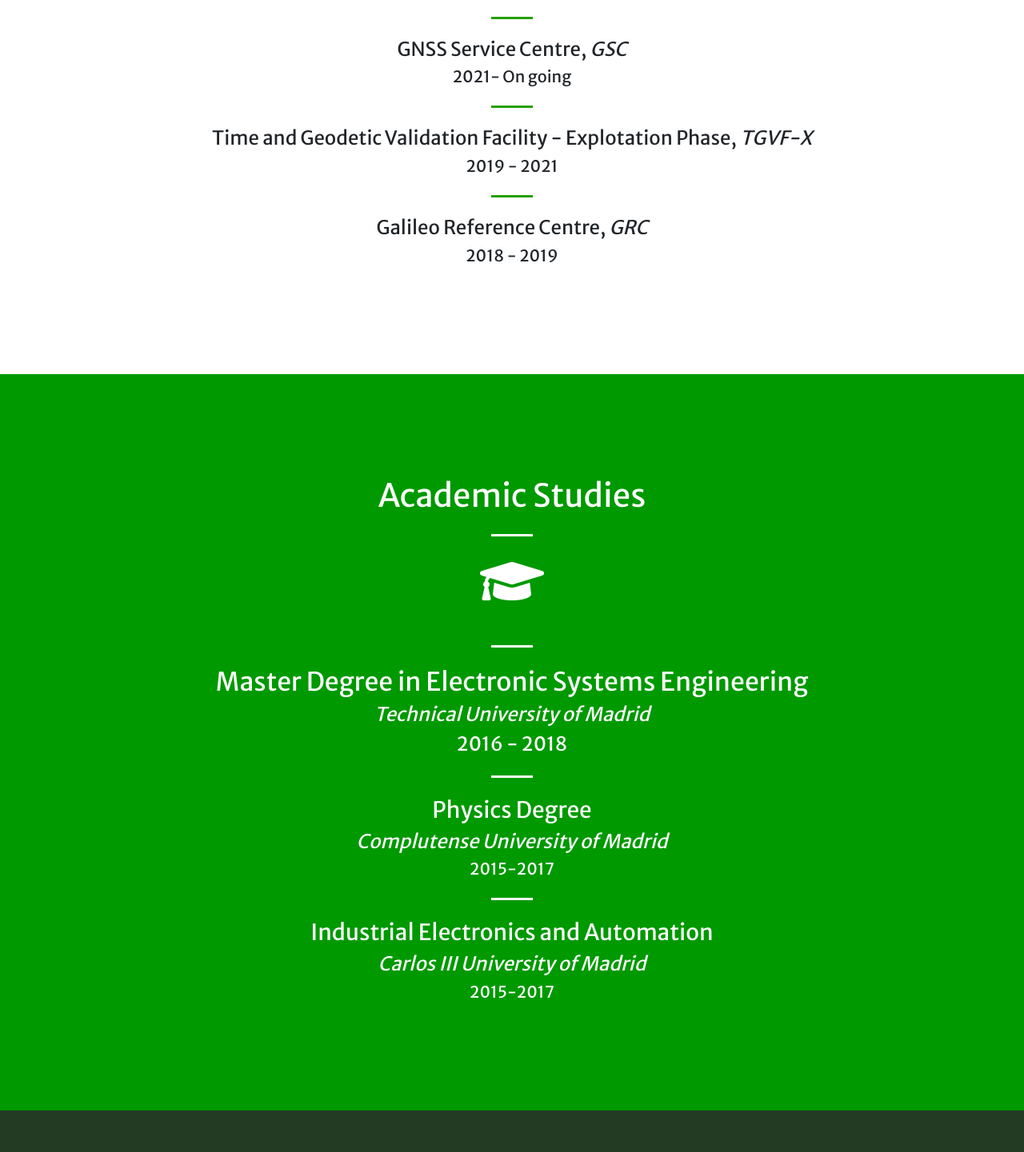
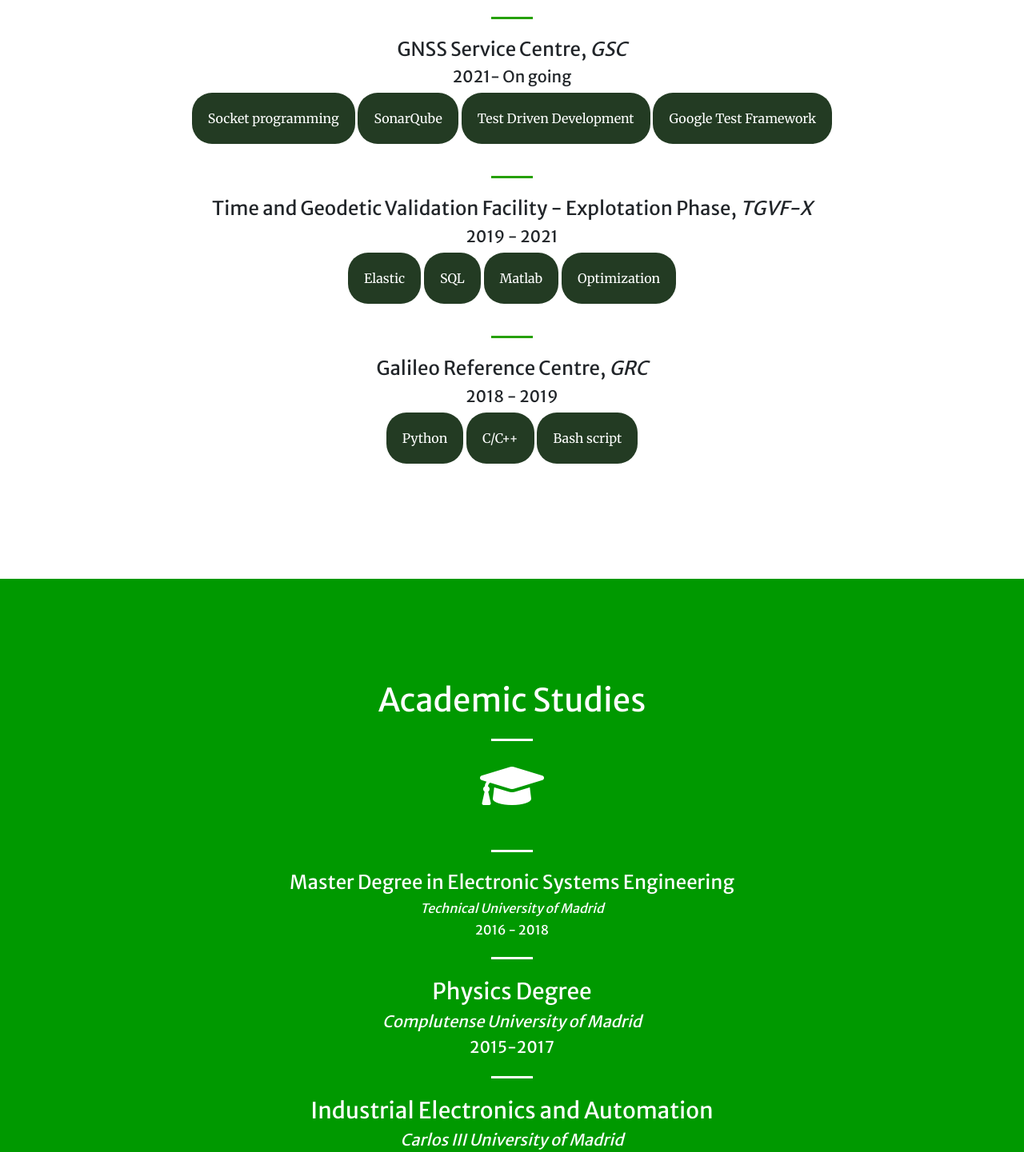
Before and after one commit to ocriado91/ocriado91.github.io, a website: page pages/experience.html in a window 1280 px wide. Shown: the part 1184-2625 px from the top of the page at 80% size. Drawn offline with Linux system fonts and the light colour scheme.

Commit message:
Added skills labels into experience section

```diff
--- a/pages/experience.html
+++ b/pages/experience.html
@@ -84,15 +84,31 @@
       <hr class="divider my-4">
       <h4 class="text-center">GNSS Service Centre, <i>GSC</i></h4>
       <h5 class="text-center">2021- On going</h5>
-
+      <div class="text-center">
+        <p id="rcorners1">Socket programming</p>
+        <p id="rcorners1">SonarQube</p>
+        <p id="rcorners1">Test Driven Development</p>
+        <p id="rcorners1">Google Test Framework</p>
+      </div>
 
       <hr class="divider my-4">
       <h4 class="text-center">Time and Geodetic Validation Facility - Explotation Phase, <i>TGVF-X</i></h4>
       <h5 class="text-center">2019 - 2021</h5>
+      <div class="text-center">
+        <p id="rcorners1">Elastic</p>
+        <p id="rcorners1">SQL</p>
+        <p id="rcorners1">Matlab</p>
+        <p id="rcorners1">Optimization</p>
+      </div>
 
       <hr class="divider my-4">
       <h4 class="text-center">Galileo Reference Centre, <i>GRC</i></h4>
       <h5 class="text-center">2018 - 2019</h5>
+      <div class="text-center">
+        <p id="rcorners1">Python</p>
+        <p id="rcorners1">C/C++</p>
+        <p id="rcorners1">Bash script</p>
+      </div>
 
 
 
@@ -170,36 +186,33 @@
       </div>
       <hr class="divider light my-4">
 
-      <h2 class="text-center">Master Degree in Electronic Systems Engineering</h2>
-      <h4 class="text-center"><i>Technical University of Madrid</i></h4>
-      <h4 class="text-center">2016 - 2018</h5>
-      <!-- <hr class="divider light my-4">
-      <h4 class="text-center">Major Academic Projects</h4>
-      <hr class="divider light my-4">
-      <h5>Analysis & Design of Memory Cells Hardened Against Radiation</h5>
-      <h6>In this project, it is exposed the radiation sources and effects on electronics systems, as well as, we have studied the state of the art of hardening techniques in volatile memory cells for space applications</h6>
-      <table class="mytable", align="center">
-        <tr>
-          <td>C++ Processing</td>
-          <td>PCB Design</td>
-        </tr>
-        <tr>
-          <td>Signal Processing</td>
-        </tr>
-      </table> -->
+      <h4 class="text-center">Master Degree in Electronic Systems Engineering</h3>
+      <h6 class="text-center"><i>Technical University of Madrid</i></h5>
+      <h6 class="text-center">2016 - 2018</h5>
 
       <hr class="divider light my-4">
 
       <h3 class="text-center">Physics Degree</h3>
-      <h4 class="text-center"><i>Complutense University of Madrid</i></h4>
+      <h5 class="text-center"><i>Complutense University of Madrid</i></h5>
       <h5 class="text-center">2015-2017</h5>
 
 
       <hr class="divider light my-4">
 
       <h3 class="text-center">Industrial Electronics and Automation</h3>
-      <h4 class="text-center"><i>Carlos III University of Madrid</i></h4>
+      <h5 class="text-center"><i>Carlos III University of Madrid</i></h5>
       <h5 class="text-center">2015-2017</h5>
+    </section>
+
+    <!-- Major academic projects-->
+    <section class="page-section" id="major_projects">
+      <div class="container">
+        <h1 class="text-center mt-0">Major Academic Projects</h1>
+        <hr class="divider my-4">
+        <div class="text-center">
+          <i class="fas fa-4x fa-graduation-cap text-primary mb-4"></i>
+        </div>
+        <hr class="divider light my-4">
 
     <!-- <hr class="divider light my-4">
       <ul>
```
Also changed, not shown: css/creative.css, css/creative.min.css.
